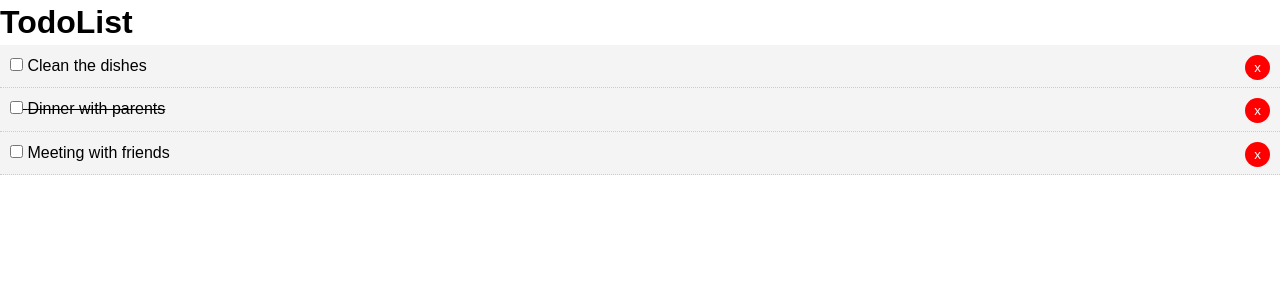
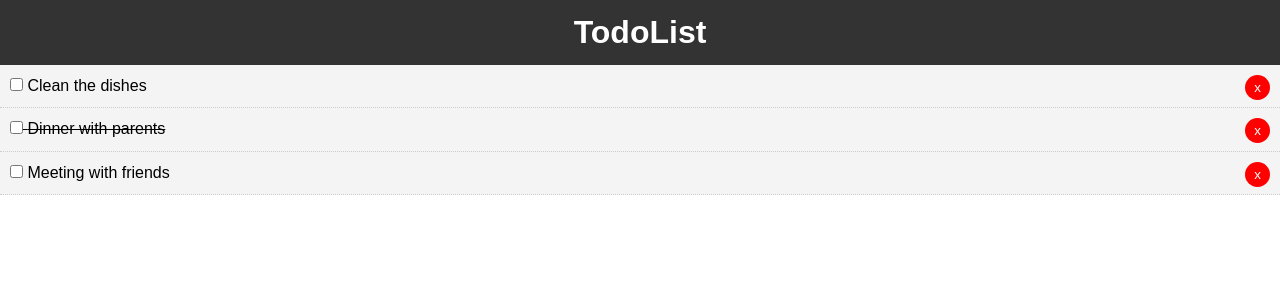
Before and after one commit to aasirah93/React_ToDoList, a React (Create React App) app: page / in a window 1280 px wide. Shown: the top 300 px of the page. Built offline with nearby package versions, Linux system fonts and the light colour scheme.

Commit message:
added header styling

```diff
--- a/src/components/layout/Header.js
+++ b/src/components/layout/Header.js
@@ -2,10 +2,17 @@
 
 function Header() {
   return (
-    <header>
+    <header style={headerStyle}>
       <h1>TodoList</h1>
     </header>
   )
 };
 
+const headerStyle = {
+  background: '#333',
+  color: '#fff',
+  textAlign: 'center',
+  padding: '10px'
+}
+
 export default Header
```
